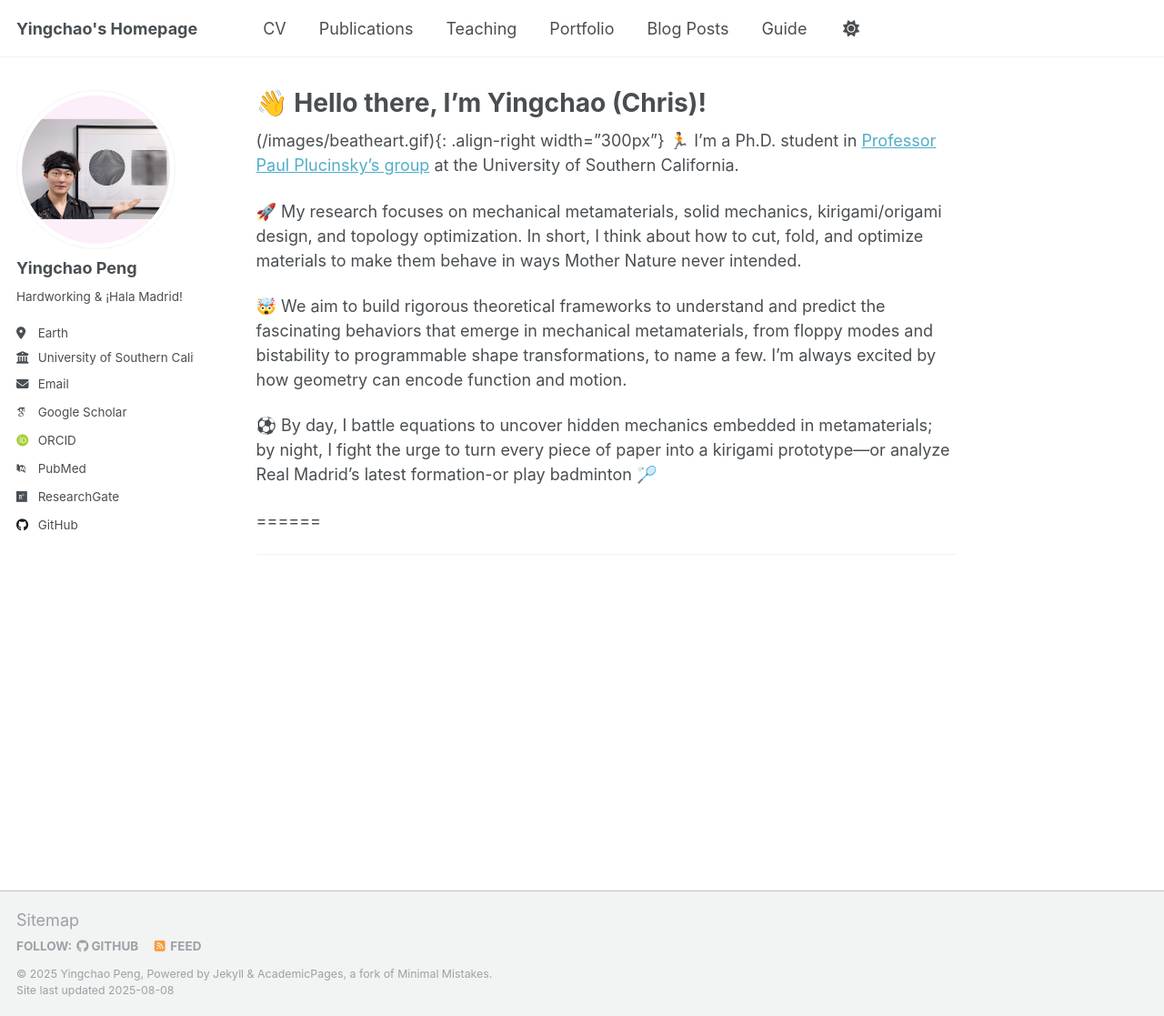
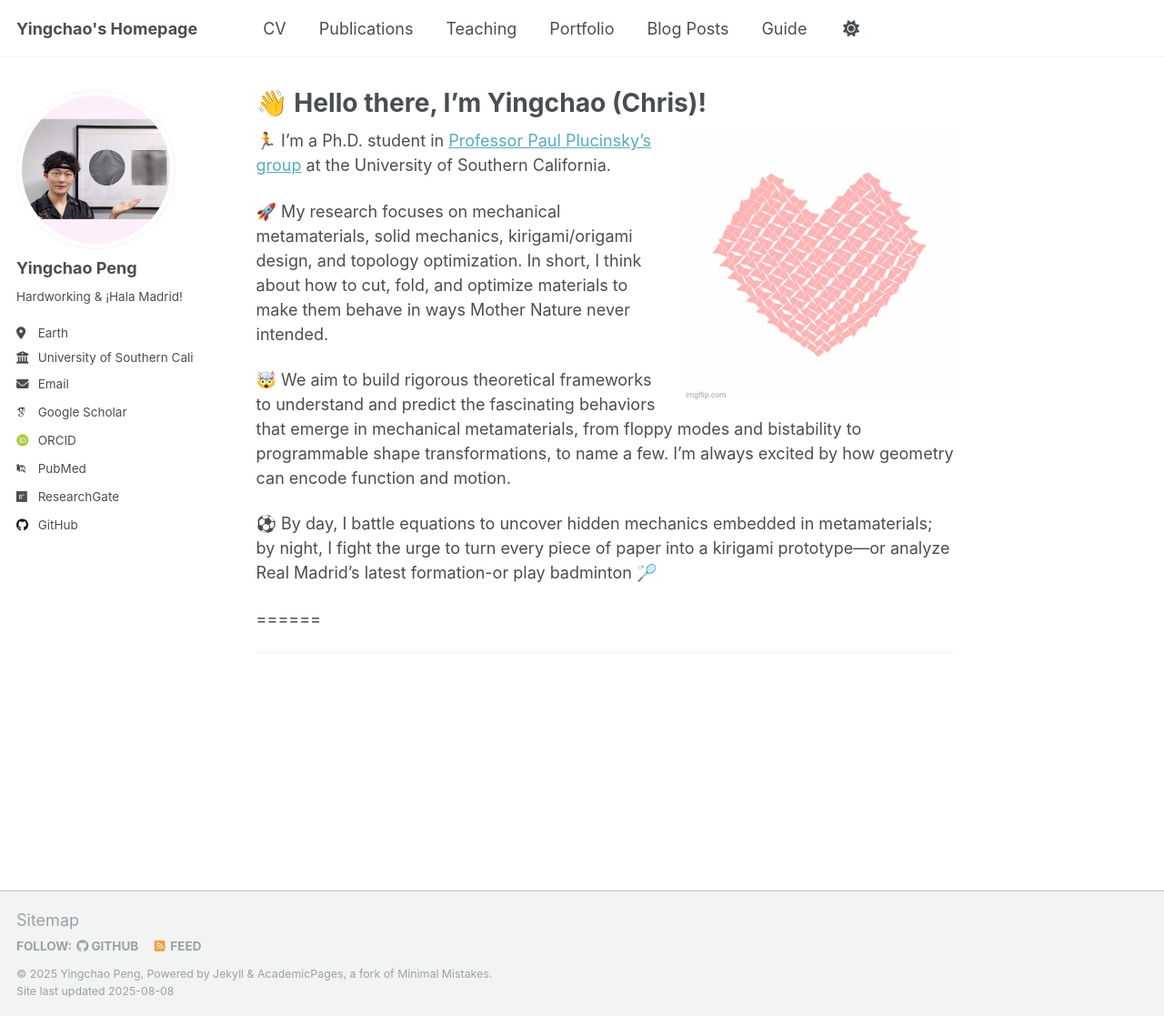
Before and after one commit to YingchaoPeng/YingchaoPeng.github.io, a Jekyll site: the page built from _pages/about.md, in a window 1280 px wide and 1117 px high. Shown: the whole window at 91% size. Built offline with Jekyll 4.4.1, drawn with Linux system fonts in a browser that asks for light colours; some web fonts are replaced; a script that is not in the unit is left out.

Commit message:
Update about.md

```diff
--- a/_pages/about.md
+++ b/_pages/about.md
@@ -8,7 +8,7 @@ redirect_from:
   - /about.html
 ---
 
-(/images/beatheart.gif){: .align-right width="300px"}
+![beatheart](/images/beatheart.gif){: .align-right width="300px"}
 🏃 I'm a Ph.D. student in [Professor Paul Plucinsky's group](https://sites.usc.edu/plucinsky/) at the University of Southern California.
 
 🚀 My research focuses on mechanical metamaterials, solid mechanics, kirigami/origami design, and topology optimization. In short, I think about how to cut, fold, and optimize materials to make them behave in ways Mother Nature never intended.
```
